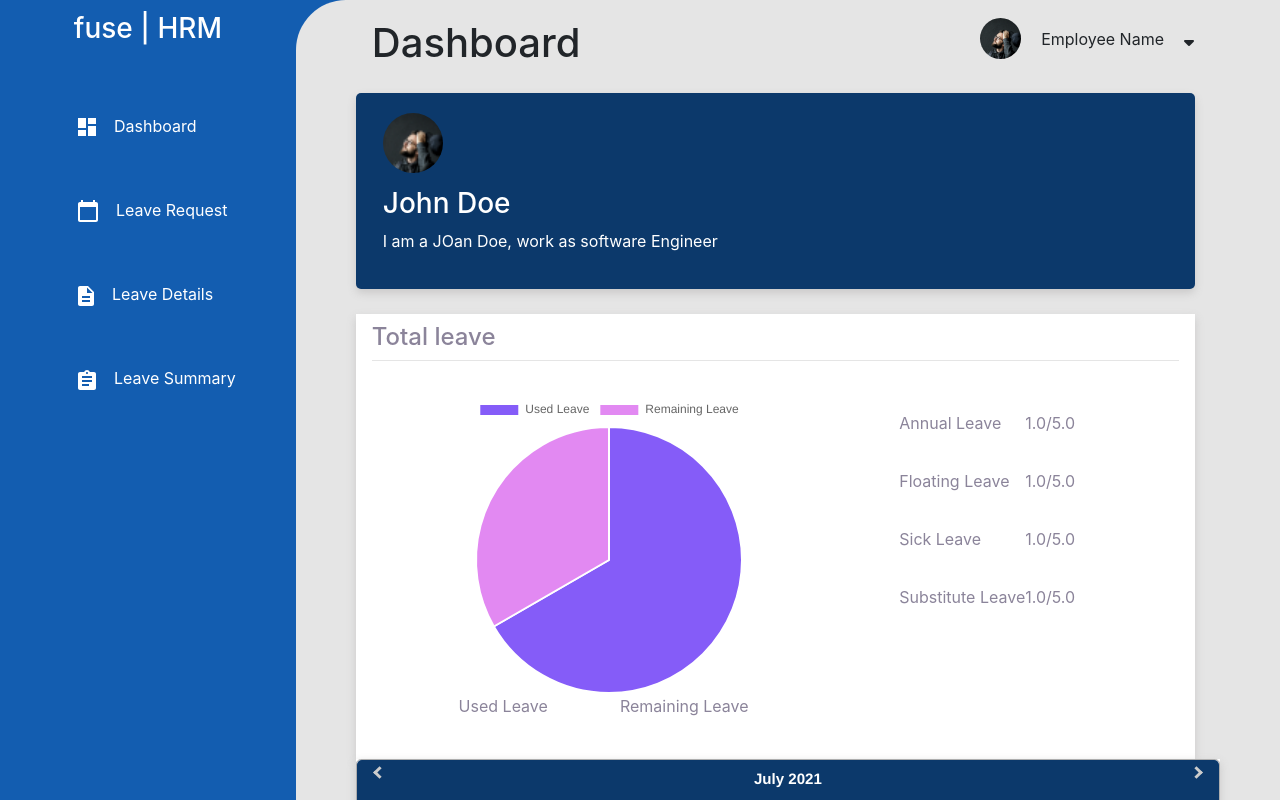
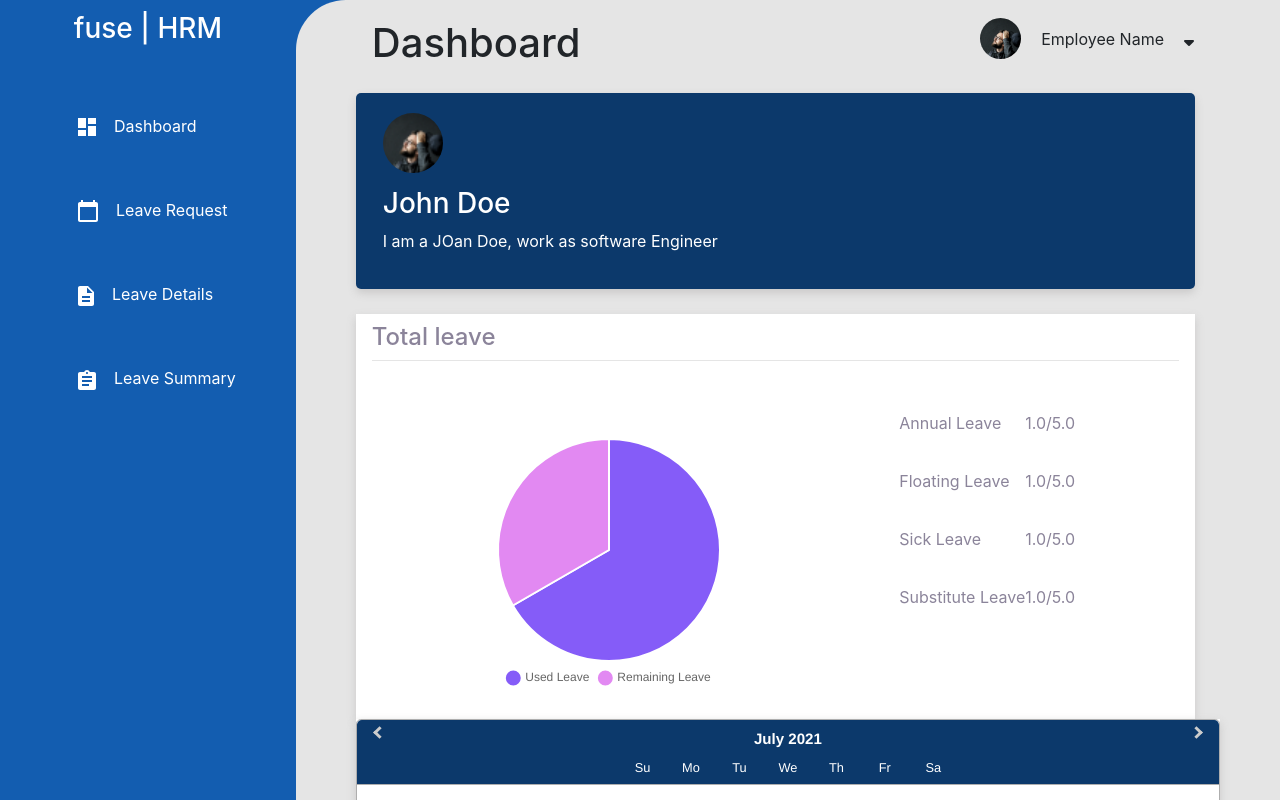
Before and after one commit to Sarita-Dangi-Internship/fuse-HRM, a React (Create React App) app: page / in a window 1280 px wide. Shown: the top 800 px of the page. Built offline with nearby package versions, Linux system fonts and the light colour scheme.

Commit message:
add pie-chart: add pie-chart and design it

```diff
--- a/package.json
+++ b/package.json
@@ -7,11 +7,11 @@
     "@testing-library/react": "^11.1.0",
     "@testing-library/user-event": "^12.1.10",
     "bootstrap": "4.6.0",
-    "chart.js": "^3.4.1",
+    "chart.js": "2.9.3",
     "node-sass": "6.0.1",
     "react": "^17.0.2",
     "react-bootstrap": "^1.6.1",
-    "react-chartjs-2": "^3.0.3",
+    "react-chartjs-2": "2.9.0",
     "react-datepicker": "^4.1.1",
     "react-dom": "^17.0.2",
     "react-router": "^5.2.0",
--- a/src/components/PieChart.js
+++ b/src/components/PieChart.js
@@ -18,10 +18,20 @@ export default class PieChart extends Component {
       <div>
         <Pie
           data={state}
+          width= "300px"
+          height= "300px"
           options={{
+            responsive: true,
+            maintainAspectRatio: true,
+            title: {
+              display: true,
+              text: "",
+              fontSize: 20,
+            },
             legend: {
-              display: false,
+              display: true,
               position: "bottom",
+              labels: { usePointStyle: true },
             },
           }}
         />
--- a/src/pages/dashboard/index.js
+++ b/src/pages/dashboard/index.js
@@ -31,14 +31,6 @@ export default class Dashboard extends Component {
                     <>
                       <PieChart />
                     </>
-                    <div className="pi-chart__indicator">
-                      <p>
-                        <span className="pi-chart__color"></span>Used Leave
-                      </p>
-                      <p>
-                        <span className="pi-chart__color"></span>Remaining Leave
-                      </p>
-                    </div>
                   </div>
                   <div className="pi-chart__data">
                     <ul className="pi-chart__list">
--- a/src/styles/layouts/_dashboard.scss
+++ b/src/styles/layouts/_dashboard.scss
@@ -73,14 +73,6 @@ $black: #000000;
         justify-content: space-around;
         padding: 25px;
 
-        &__indicator {
-          display: flex;
-          justify-content: space-between;
-          p {
-            margin-right: 10px;
-          }
-        }
-
         &__list {
           padding: 0px;
         }
@@ -90,8 +82,6 @@ $black: #000000;
           justify-content: space-between;
           padding: 17px;
         }
-
-
       }
     }
   }
--- a/src/styles/main.scss
+++ b/src/styles/main.scss
@@ -34,5 +34,4 @@
 @import 'components/sidebar';
 @import 'components/navbar';
 @import 'components/datepicker';
-@import 'components/piechart';
 @import 'layouts/dashboard';
```
Also changed, not shown: src/styles/components/_piechart.scss (deleted), 1 other file (tests, documents, lock files or other folders).
